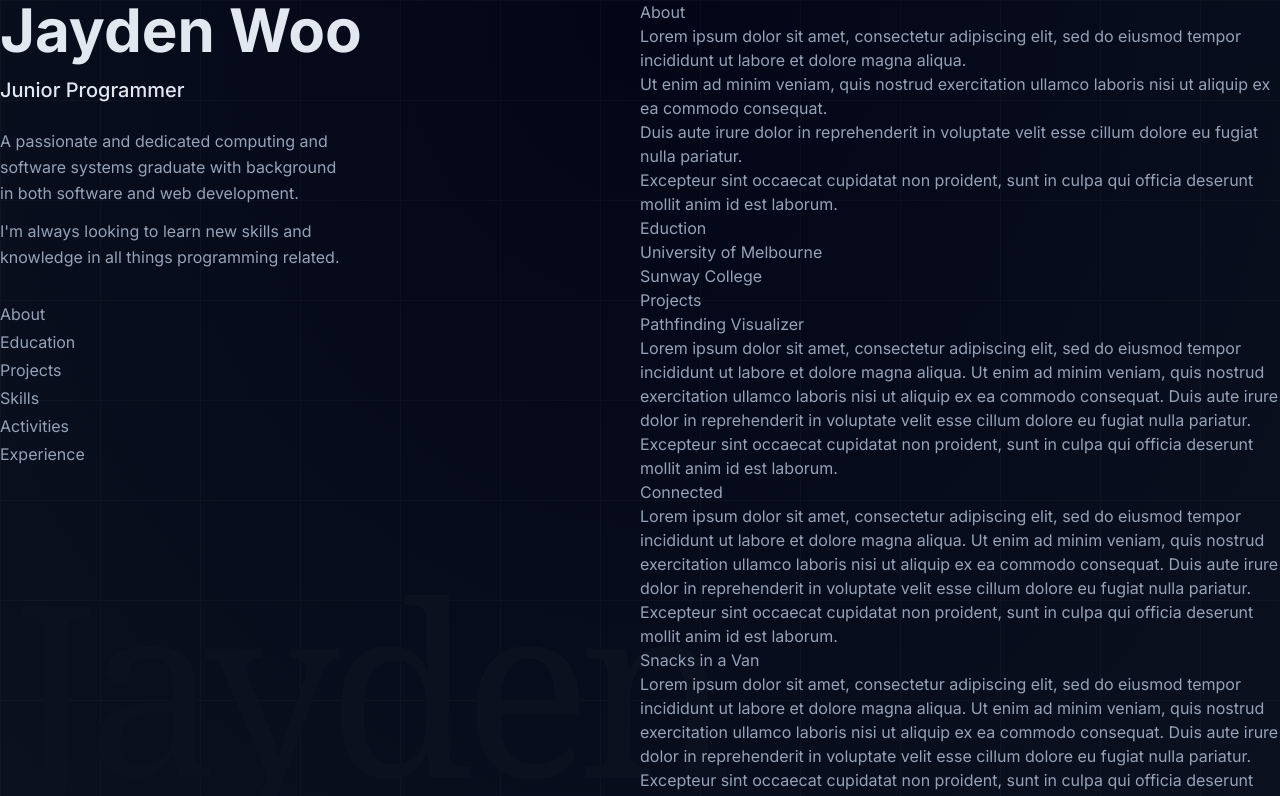
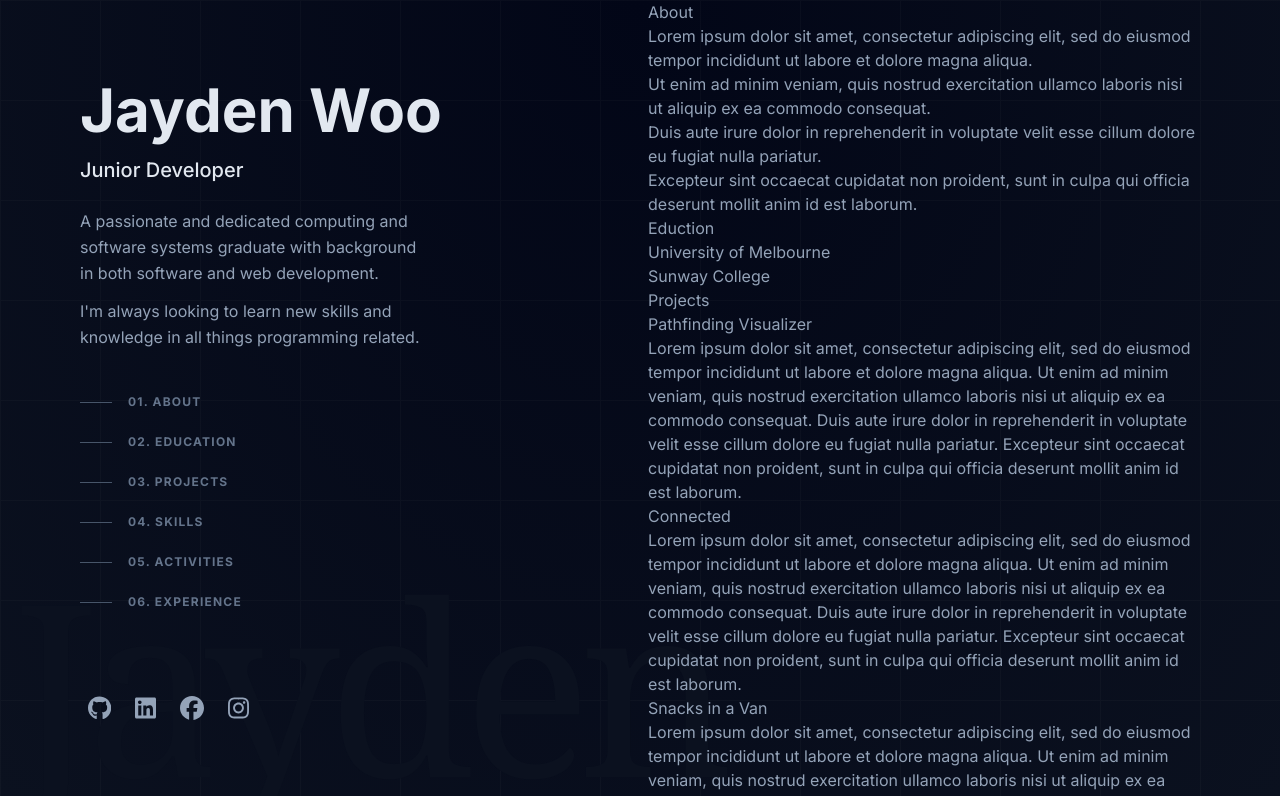
Before and after one commit to jayden-woo/personal-website, a Next.js app: page / in a window 1280 px wide. Shown: the top 796 px of the page. Built offline with nearby package versions, Linux system fonts and the light colour scheme.

Commit message:
Add navigation and social media links

```diff
--- a/src/app/page.jsx
+++ b/src/app/page.jsx
@@ -1,20 +1,18 @@
 import Background from "@/components/background";
 import Content from "@/components/content";
-import { Footer, Intro, Nav } from "@/components/header";
+import { Intro, Nav, Socials } from "@/components/header";
 
 export default function Page() {
   return (
     <>
       <Background />
-      <div className="flex min-h-screen">
-        <header className="flex w-1/2 flex-col justify-between">
+      <div className="mx-auto flex min-h-screen max-w-screen-xl gap-x-4 px-20">
+        <header className="sticky top-0 flex max-h-screen w-1/2 flex-col justify-between py-20">
           <div>
             <Intro />
             <Nav />
           </div>
-          <div>
-            <Footer />
-          </div>
+          <Socials />
         </header>
         <Content />
       </div>
--- a/src/components/header/footer.jsx
+++ /dev/null
@@ -1,10 +0,0 @@
-export default function Footer() {
-  return (
-    <ul className="flex">
-      <li>GitHub</li>
-      <li>LinkedIn</li>
-      <li>Facebook</li>
-      <li>Instagram</li>
-    </ul>
-  );
-}
--- a/src/components/header/index.js
+++ b/src/components/header/index.js
@@ -1,5 +1,5 @@
-import Footer from "./footer";
-import Intro from "./intro";
-import Nav from "./nav";
+import Intro from "@/components/header/intro";
+import Nav from "@/components/header/nav";
+import Socials from "@/components/header/socials";
 
-export { Footer, Intro, Nav };
+export { Intro, Nav, Socials };
--- a/src/components/header/intro.jsx
+++ b/src/components/header/intro.jsx
@@ -2,7 +2,7 @@
   return (
     <div>
       <h1 className="mb-4 text-6xl font-bold text-slate-200">Jayden Woo</h1>
-      <h2 className="my-4 text-xl font-medium text-slate-200">Junior Programmer</h2>
+      <h2 className="my-4 text-xl font-medium text-slate-200">Junior Developer</h2>
       <p className="mt-6 max-w-sm text-balance leading-relaxed">
         A passionate and dedicated computing and software systems graduate with background in both
         software and web development.
--- a/src/components/header/nav.jsx
+++ b/src/components/header/nav.jsx
@@ -1,13 +1,19 @@
+import { NAV_LINKS } from "@/lib/data";
+
 export default function Nav() {
   return (
-    <nav className="my-8">
+    <nav className="my-8 hidden w-fit uppercase md:block">
       <ul>
-        <li className="my-1">About</li>
-        <li className="my-1">Education</li>
-        <li className="my-1">Projects</li>
-        <li className="my-1">Skills</li>
-        <li className="my-1">Activities</li>
-        <li className="my-1">Experience</li>
+        {NAV_LINKS.map((item) => (
+          <li key={item.index}>
+            <a href={item.link} className="group flex items-center py-3">
+              <span className="mr-4 h-px w-8 bg-slate-600 transition-all group-hover:w-16" />
+              <span className="text-xs font-bold tracking-widest text-slate-500 group-hover:text-slate-200">
+                {`${item.index}. ${item.name}`}
+              </span>
+            </a>
+          </li>
+        ))}
       </ul>
     </nav>
   );
--- /dev/null
+++ b/src/components/header/socials.jsx
@@ -0,0 +1,21 @@
+import { SOCIAL_MEDIA } from "@/lib/data";
+
+export default function Socials() {
+  return (
+    <ul className="mx-2 flex items-center">
+      {SOCIAL_MEDIA.map((item) => (
+        <li key={item.name} className="mr-6">
+          <a
+            href={item.link}
+            className="fill-current hover:fill-slate-200"
+            title={item.name}
+            target="_blank"
+            rel="noopener noreferrer"
+          >
+            {item.icon}
+          </a>
+        </li>
+      ))}
+    </ul>
+  );
+}
--- /dev/null
+++ b/src/lib/data.jsx
@@ -0,0 +1,33 @@
+import { Facebook, GitHub, Instagram, LinkedIn } from "@/lib/icons";
+
+export const NAV_LINKS = [
+  { index: "01", name: "About", link: "#about" },
+  { index: "02", name: "Education", link: "#education" },
+  { index: "03", name: "Projects", link: "#projects" },
+  { index: "04", name: "Skills", link: "#skills" },
+  { index: "05", name: "Activities", link: "#activities" },
+  { index: "06", name: "Experience", link: "#experience" },
+];
+
+export const SOCIAL_MEDIA = [
+  {
+    name: "GitHub",
+    icon: <GitHub />,
+    link: "https://github.com/jayden-woo",
+  },
+  {
+    name: "LinkedIn",
+    icon: <LinkedIn />,
+    link: "https://linkedin.com/in/junchengwoo",
+  },
+  {
+    name: "Facebook",
+    icon: <Facebook />,
+    link: "https://facebook.com/junchengwoo",
+  },
+  {
+    name: "Instagram",
+    icon: <Instagram />,
+    link: "https://instagram.com/jayden.wjc",
+  },
+];
--- /dev/null
+++ b/src/lib/icons.jsx
@@ -0,0 +1,27 @@
+export const GitHub = () => (
+  <svg xmlns="http://www.w3.org/2000/svg" height="24" width="23.25" viewBox="0 0 496 512">
+    {/* !Font Awesome Free 6.5.1 by @fontawesome - https://fontawesome.com License - https://fontawesome.com/license/free Copyright 2024 Fonticons, Inc. */}
+    <path d="M165.9 397.4c0 2-2.3 3.6-5.2 3.6-3.3 .3-5.6-1.3-5.6-3.6 0-2 2.3-3.6 5.2-3.6 3-.3 5.6 1.3 5.6 3.6zm-31.1-4.5c-.7 2 1.3 4.3 4.3 4.9 2.6 1 5.6 0 6.2-2s-1.3-4.3-4.3-5.2c-2.6-.7-5.5 .3-6.2 2.3zm44.2-1.7c-2.9 .7-4.9 2.6-4.6 4.9 .3 2 2.9 3.3 5.9 2.6 2.9-.7 4.9-2.6 4.6-4.6-.3-1.9-3-3.2-5.9-2.9zM244.8 8C106.1 8 0 113.3 0 252c0 110.9 69.8 205.8 169.5 239.2 12.8 2.3 17.3-5.6 17.3-12.1 0-6.2-.3-40.4-.3-61.4 0 0-70 15-84.7-29.8 0 0-11.4-29.1-27.8-36.6 0 0-22.9-15.7 1.6-15.4 0 0 24.9 2 38.6 25.8 21.9 38.6 58.6 27.5 72.9 20.9 2.3-16 8.8-27.1 16-33.7-55.9-6.2-112.3-14.3-112.3-110.5 0-27.5 7.6-41.3 23.6-58.9-2.6-6.5-11.1-33.3 2.6-67.9 20.9-6.5 69 27 69 27 20-5.6 41.5-8.5 62.8-8.5s42.8 2.9 62.8 8.5c0 0 48.1-33.6 69-27 13.7 34.7 5.2 61.4 2.6 67.9 16 17.7 25.8 31.5 25.8 58.9 0 96.5-58.9 104.2-114.8 110.5 9.2 7.9 17 22.9 17 46.4 0 33.7-.3 75.4-.3 83.6 0 6.5 4.6 14.4 17.3 12.1C428.2 457.8 496 362.9 496 252 496 113.3 383.5 8 244.8 8zM97.2 352.9c-1.3 1-1 3.3 .7 5.2 1.6 1.6 3.9 2.3 5.2 1 1.3-1 1-3.3-.7-5.2-1.6-1.6-3.9-2.3-5.2-1zm-10.8-8.1c-.7 1.3 .3 2.9 2.3 3.9 1.6 1 3.6 .7 4.3-.7 .7-1.3-.3-2.9-2.3-3.9-2-.6-3.6-.3-4.3 .7zm32.4 35.6c-1.6 1.3-1 4.3 1.3 6.2 2.3 2.3 5.2 2.6 6.5 1 1.3-1.3 .7-4.3-1.3-6.2-2.2-2.3-5.2-2.6-6.5-1zm-11.4-14.7c-1.6 1-1.6 3.6 0 5.9 1.6 2.3 4.3 3.3 5.6 2.3 1.6-1.3 1.6-3.9 0-6.2-1.4-2.3-4-3.3-5.6-2z" />
+  </svg>
+);
+
+export const LinkedIn = () => (
+  <svg xmlns="http://www.w3.org/2000/svg" height="24" width="21" viewBox="0 0 448 512">
+    {/* !Font Awesome Free 6.5.1 by @fontawesome - https://fontawesome.com License - https://fontawesome.com/license/free Copyright 2024 Fonticons, Inc. */}
+    <path d="M416 32H31.9C14.3 32 0 46.5 0 64.3v383.4C0 465.5 14.3 480 31.9 480H416c17.6 0 32-14.5 32-32.3V64.3c0-17.8-14.4-32.3-32-32.3zM135.4 416H69V202.2h66.5V416zm-33.2-243c-21.3 0-38.5-17.3-38.5-38.5S80.9 96 102.2 96c21.2 0 38.5 17.3 38.5 38.5 0 21.3-17.2 38.5-38.5 38.5zm282.1 243h-66.4V312c0-24.8-.5-56.7-34.5-56.7-34.6 0-39.9 27-39.9 54.9V416h-66.4V202.2h63.7v29.2h.9c8.9-16.8 30.6-34.5 62.9-34.5 67.2 0 79.7 44.3 79.7 101.9V416z" />
+  </svg>
+);
+
+export const Facebook = () => (
+  <svg xmlns="http://www.w3.org/2000/svg" height="24" width="24" viewBox="0 0 512 512">
+    {/* !Font Awesome Free 6.5.1 by @fontawesome - https://fontawesome.com License - https://fontawesome.com/license/free Copyright 2024 Fonticons, Inc. */}
+    <path d="M512 256C512 114.6 397.4 0 256 0S0 114.6 0 256C0 376 82.7 476.8 194.2 504.5V334.2H141.4V256h52.8V222.3c0-87.1 39.4-127.5 125-127.5c16.2 0 44.2 3.2 55.7 6.4V172c-6-.6-16.5-1-29.6-1c-42 0-58.2 15.9-58.2 57.2V256h83.6l-14.4 78.2H287V510.1C413.8 494.8 512 386.9 512 256h0z" />
+  </svg>
+);
+
+export const Instagram = () => (
+  <svg xmlns="http://www.w3.org/2000/svg" height="24" width="21" viewBox="0 0 448 512">
+    {/* !Font Awesome Free 6.5.1 by @fontawesome - https://fontawesome.com License - https://fontawesome.com/license/free Copyright 2024 Fonticons, Inc. */}
+    <path d="M224.1 141c-63.6 0-114.9 51.3-114.9 114.9s51.3 114.9 114.9 114.9S339 319.5 339 255.9 287.7 141 224.1 141zm0 189.6c-41.1 0-74.7-33.5-74.7-74.7s33.5-74.7 74.7-74.7 74.7 33.5 74.7 74.7-33.6 74.7-74.7 74.7zm146.4-194.3c0 14.9-12 26.8-26.8 26.8-14.9 0-26.8-12-26.8-26.8s12-26.8 26.8-26.8 26.8 12 26.8 26.8zm76.1 27.2c-1.7-35.9-9.9-67.7-36.2-93.9-26.2-26.2-58-34.4-93.9-36.2-37-2.1-147.9-2.1-184.9 0-35.8 1.7-67.6 9.9-93.9 36.1s-34.4 58-36.2 93.9c-2.1 37-2.1 147.9 0 184.9 1.7 35.9 9.9 67.7 36.2 93.9s58 34.4 93.9 36.2c37 2.1 147.9 2.1 184.9 0 35.9-1.7 67.7-9.9 93.9-36.2 26.2-26.2 34.4-58 36.2-93.9 2.1-37 2.1-147.8 0-184.8zM398.8 388c-7.8 19.6-22.9 34.7-42.6 42.6-29.5 11.7-99.5 9-132.1 9s-102.7 2.6-132.1-9c-19.6-7.8-34.7-22.9-42.6-42.6-11.7-29.5-9-99.5-9-132.1s-2.6-102.7 9-132.1c7.8-19.6 22.9-34.7 42.6-42.6 29.5-11.7 99.5-9 132.1-9s102.7-2.6 132.1 9c19.6 7.8 34.7 22.9 42.6 42.6 11.7 29.5 9 99.5 9 132.1s2.7 102.7-9 132.1z" />
+  </svg>
+);
```
